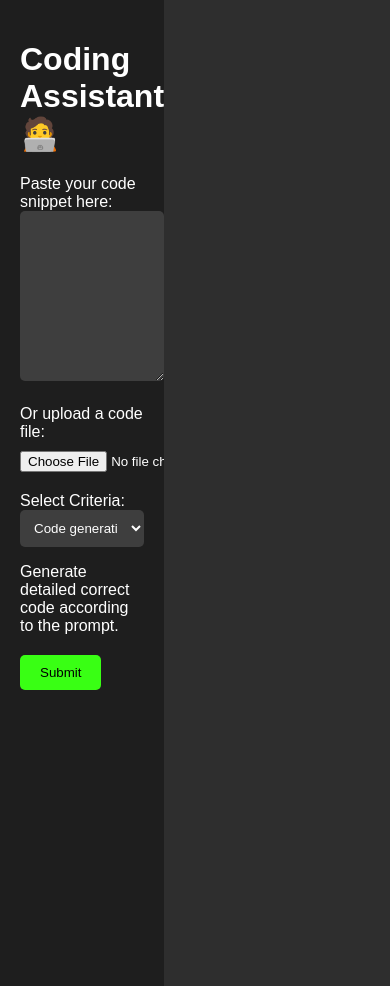
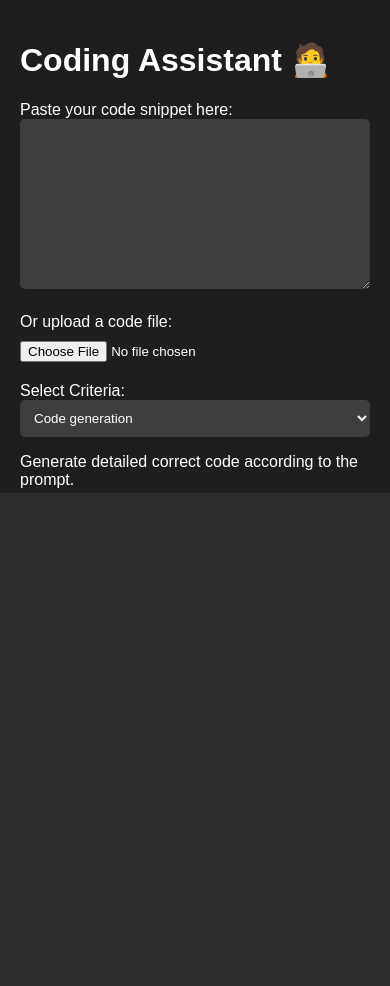
Before and after one commit to NishaanTechEnhance/AI_codingAssistant, a Flask app: page / in a window 390 px wide. Run offline with Flask 3, Linux system fonts and the light colour scheme.

Commit message:
Update style.css

```diff
--- a/static/style.css
+++ b/static/style.css
@@ -10,6 +10,7 @@ body {
     display: flex;
     flex-direction: row;
     height: 100vh;
+    overflow: hidden;
 }
 
 .sidebar {
@@ -17,6 +18,7 @@ body {
     padding: 20px;
     background-color: #1e1e1e;
     overflow-y: auto;
+    box-sizing: border-box;
 }
 
 .content {
@@ -24,6 +26,7 @@ body {
     padding: 20px;
     overflow-y: auto;
     position: relative;
+    box-sizing: border-box;
 }
 
 .form-group {
@@ -37,6 +40,7 @@ textarea {
     border: none;
     padding: 10px;
     border-radius: 5px;
+    box-sizing: border-box;
 }
 
 input[type="file"] {
@@ -51,6 +55,7 @@ select {
     color: #ffffff;
     border: none;
     border-radius: 5px;
+    box-sizing: border-box;
 }
 
 button {
@@ -101,3 +106,14 @@ button:hover {
 @keyframes spin {
     to { transform: rotate(360deg); }
 }
+
+@media (max-width: 768px) {
+    .container {
+        flex-direction: column;
+    }
+
+    .sidebar, .content {
+        width: 100%;
+        height: 50vh;
+    }
+}
```
